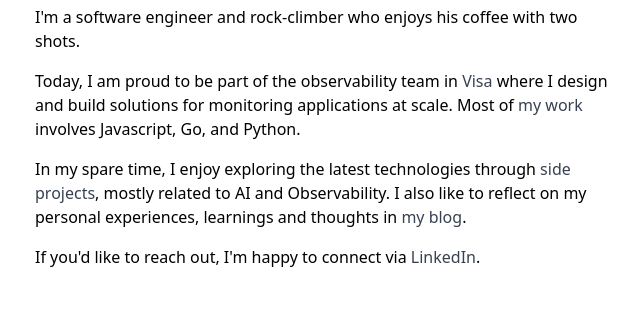
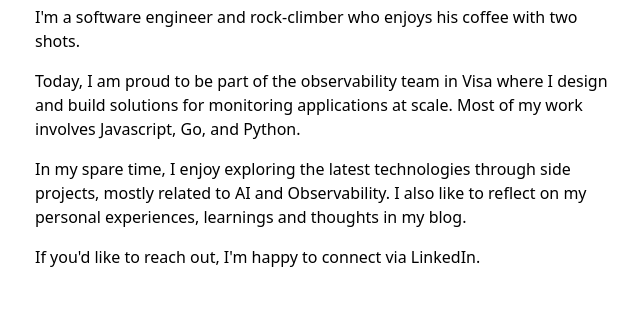
Before and after one commit to chensxb97/chensxb97.github.io, a Next.js app: page / in a window 1280 px wide. Shown: the part 392-710 px from the top of the page, without its empty margins (317-957 px from the left). Built offline with nearby package versions, Linux system fonts and the light colour scheme.

Commit message:
fix buggy css

```diff
--- a/app/global.css
+++ b/app/global.css
@@ -15,17 +15,6 @@
   --sh-jsxliterals: #6266d1;
   --sh-property: #e25a1c;
   --sh-entity: #e25a1c;
-}
-
-.link,
-article a {
-  color: #374151;
-}
-
-.link:hover,
-article a:hover {
-  color: #374151;
-  text-decoration: underline;
 }
 
 @media (prefers-color-scheme: dark) {
```
